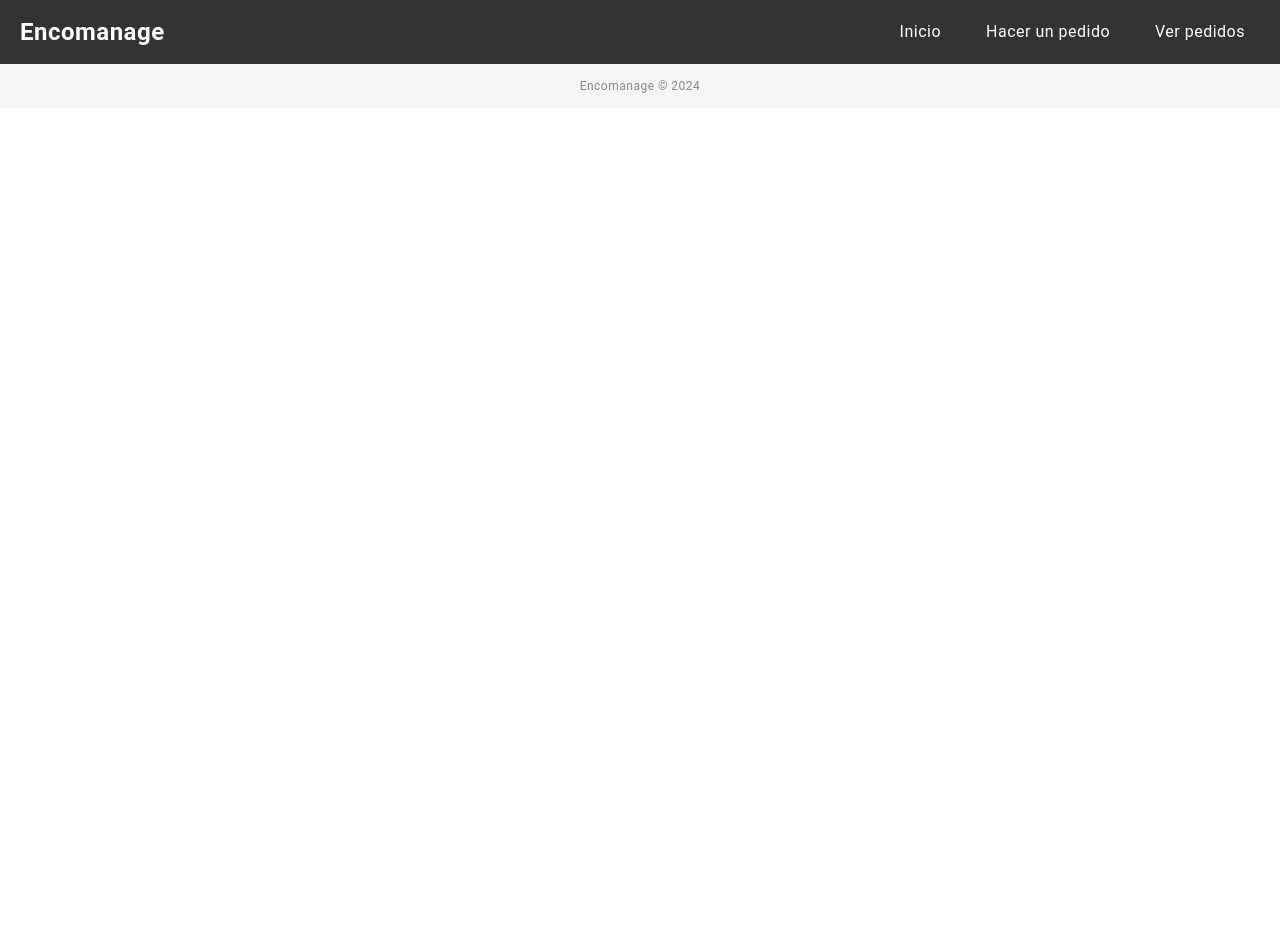
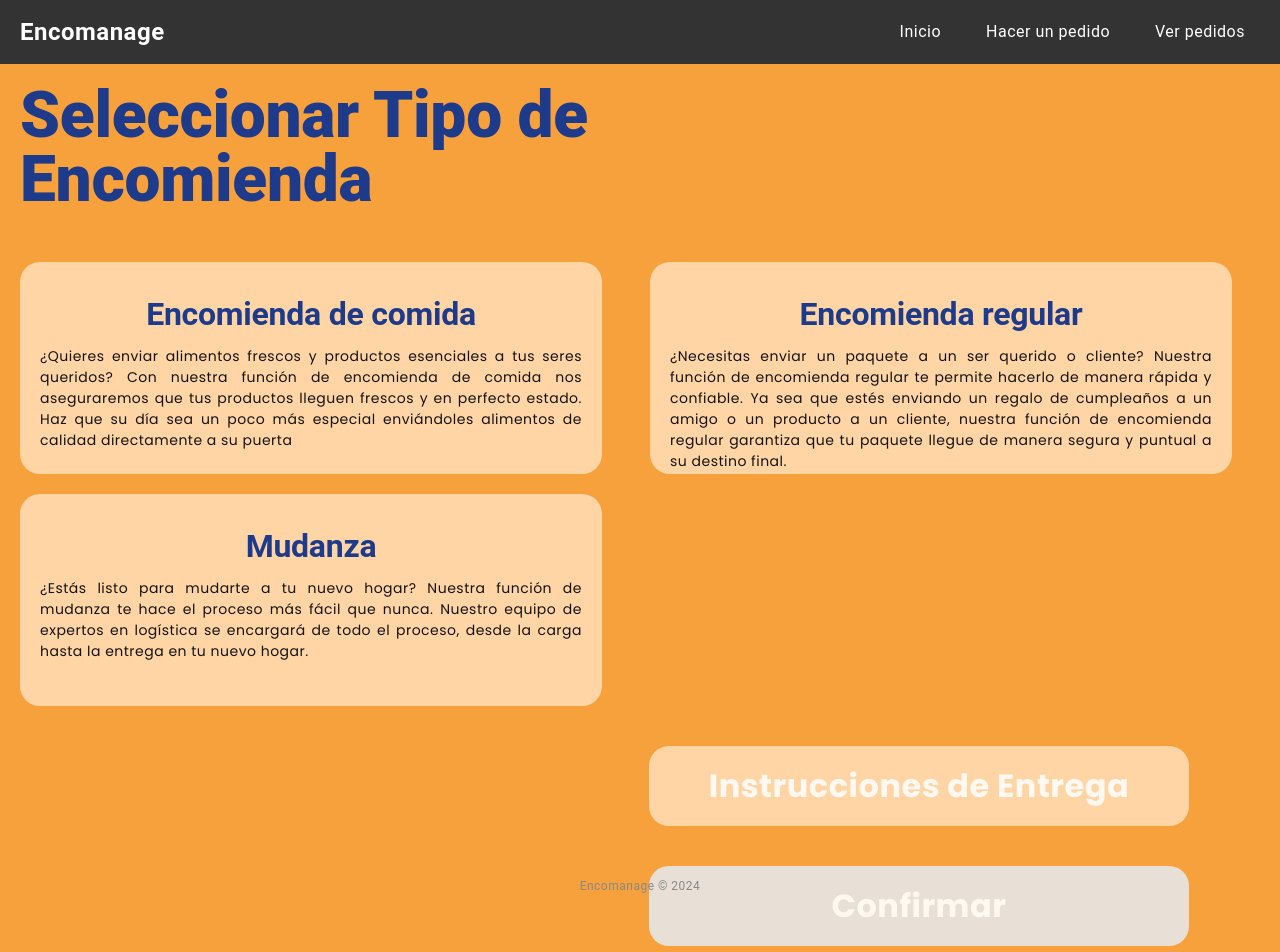
Before and after one commit to EncoManage/app-encomanage, an Angular app: page /seleccionar-encomienda in a window 1280 px wide. Before the commit this address led to /. Shown: the top 952 px of the page. Before the commit the page ends 800 px from the top, so only its background shows below. Built offline with nearby package versions, Linux system fonts and the light colour scheme.

Commit message:
feat:se implemento un nuevo componente seleccionar-encomienda, se implementaron sus etiquetas y sus selectores en css, tambien se hizo una funcion para extrer el tipo de encomienda seleccionada cuando se hace click en su respectivo boton

```diff
--- a/src/app/hacer-pedido/create-order/create-order.component.ts
+++ b/src/app/hacer-pedido/create-order/create-order.component.ts
@@ -1,5 +1,6 @@
 import { Component } from '@angular/core';
 import { OrderRequest } from '../model/order-request.model';
+import { Router } from '@angular/router';
 
 @Component({
   selector: 'app-create-order',
@@ -13,8 +14,11 @@ export class CreateOrderComponent {
     express_shipping: false
   };
 
+  constructor(private router: Router) {}
+
   onSelectEncomienda():void{
     console.log('Seleccionar Tipo de Encomienda clicado');
+    this.router.navigate(['/hacer-pedido/seleccionar-encomienda']);
   }
 
   onToggleExpressShipping(): void{
--- a/src/app/hacer-pedido/hacer-pedido-routing.module.ts
+++ b/src/app/hacer-pedido/hacer-pedido-routing.module.ts
@@ -2,10 +2,12 @@ import { NgModule } from '@angular/core';
 import { RouterModule, Routes } from '@angular/router';
 import { HacerPedidoComponent } from './hacer-pedido.component';
 import { CreateOrderComponent } from './create-order/create-order.component';
+import { SeleccionarEncomiendaComponent } from './seleccionar-encomienda/seleccionar-encomienda.component';
 
 const routes: Routes = [
   { path: '', component: HacerPedidoComponent },
-  { path: 'create-order', component: CreateOrderComponent }
+  { path: 'create-order', component: CreateOrderComponent },
+  { path: 'seleccionar-encomienda', component: SeleccionarEncomiendaComponent }
 ];
 
 @NgModule({
--- a/src/app/hacer-pedido/hacer-pedido.module.ts
+++ b/src/app/hacer-pedido/hacer-pedido.module.ts
@@ -5,12 +5,14 @@ import { FormsModule } from '@angular/forms';
 import { HacerPedidoRoutingModule } from './hacer-pedido-routing.module';
 import { HacerPedidoComponent } from './hacer-pedido.component';
 import { CreateOrderComponent } from './create-order/create-order.component';
+import { SeleccionarEncomiendaComponent } from './seleccionar-encomienda/seleccionar-encomienda.component';
 
 
 @NgModule({
   declarations: [
     HacerPedidoComponent,
-    CreateOrderComponent
+    CreateOrderComponent,
+    SeleccionarEncomiendaComponent
   ],
   imports: [
     CommonModule,
--- a/src/app/hacer-pedido/model/order-request.model.ts
+++ b/src/app/hacer-pedido/model/order-request.model.ts
@@ -2,4 +2,5 @@ export interface OrderRequest{
     shipping_address: string;
     pickup_address: string;
     express_shipping: boolean;
+    // tipo_encomienda: string;
 }
--- /dev/null
+++ b/src/app/hacer-pedido/seleccionar-encomienda/seleccionar-encomienda.component.css
@@ -0,0 +1,124 @@
+body {
+    font-family: 'Poppins', sans-serif;
+    margin: 0;
+    padding: 0;
+    display: flex;
+    justify-content: center;
+    align-items: flex-start;
+    height: 100vh;
+    background-color: #F6A13C;
+}
+
+.Seleccionar-Tipo-Encomienda {
+    display: flex;
+    flex-direction: column;
+    align-items: flex-end;
+    padding: 20px;
+    width: 1440px;
+    /* max-width: 1200px; */
+    background-color: #F6A13C;
+}
+
+.Title {
+    align-self: flex-start;
+}
+
+.Title h1 {
+    color: #1E3A8A;
+    font-size: 64px;
+    font-weight: 900;
+    margin-bottom: 50px;
+    width: 70%;
+}
+
+.Tipo-Encomiendas {
+    display: grid;
+    grid-template-columns: 1fr 1fr;
+    gap: 20px;
+    width: 100%;
+    margin-bottom: 20px;
+}
+
+.encomienda-card {
+    background-color: #FFD5A5;
+    border-radius: 20px;
+    padding: 20px;
+    box-sizing: border-box;
+    color: #1E3A8A;
+    width: 582px;
+    height: 212px;
+    cursor: pointer; /* Cambia el cursor a pointer */
+    user-select: none; /* Desactiva la selección de texto */
+}
+
+.encomienda-card h1 {
+    font-size: 32px;
+    margin-bottom: 10px;
+    font-weight:700;
+    text-align: center;
+    margin-bottom: 0px;
+}
+
+.encomienda-card p {
+    font-size: 14px;
+    line-height: 1.5;
+    color: #131313;
+    text-align: justify;
+}
+
+.encomienda-card:hover{
+    background-color: #FBB768;
+}
+
+.Mudanza {
+    grid-column: 1 / span 1;
+}
+
+.Botones-Inferiores {
+    display: flex;
+    flex-direction: column;
+    align-items: center;
+    width: 55%;
+    /* max-width: 600px; */
+    /* margin-top: 20px; */
+}
+
+.button-Instrucciones-Entrega {
+    display: block;
+    padding: 20px;
+    margin: 20px;
+    text-align: center;
+    background-color: #FFD5A5;
+    color: #FFF9F2;
+    text-decoration: none;
+    border-radius: 20px;
+    font-size: 32px;
+    font-weight: bold;
+    width: 500px;
+    height: 40px;
+    align-content: center;
+}
+
+.button-Confirmar{
+    display: block;
+    padding: 20px;
+    margin: 20px;
+    text-align: center;
+    background-color: #E8E0D7;
+    color: #FFF9F2;
+    text-decoration: none;
+    border-radius: 20px;
+    font-size: 32px;
+    font-weight: bold;
+    width: 500px;
+    height: 40px;
+    align-content: center;
+}
+
+.button-Instrucciones-Entrega:hover{
+    background-color: #FBB768;
+}
+
+/* .button-Confirmar:hover{
+    background-color: #FBB768;
+} */
--- /dev/null
+++ b/src/app/hacer-pedido/seleccionar-encomienda/seleccionar-encomienda.component.html
@@ -0,0 +1,33 @@
+<body>
+    <div class="Seleccionar-Tipo-Encomienda">
+        <div class="Title">
+            <h1>Seleccionar Tipo de Encomienda</h1>
+        </div>
+        <div class="Tipo-Encomiendas">
+            <div class="Encomienda-Comida encomienda-card" (click)="selectEncomienda('Encomienda de comida')">
+                <h1>Encomienda de comida</h1>
+                <p>¿Quieres enviar alimentos frescos y productos esenciales a tus seres queridos?
+                    Con nuestra función de encomienda de comida nos aseguraremos que tus productos lleguen
+                    frescos y en perfecto estado. Haz que su día sea un poco más especial enviándoles
+                    alimentos de calidad directamente a su puerta</p>
+            </div>
+            <div class="Encomienda-Regular encomienda-card"  (click)="selectEncomienda('Encomienda regular')">
+                <h1>Encomienda regular</h1>
+                <p>¿Necesitas enviar un paquete a un ser querido o cliente? Nuestra función de encomienda
+                    regular te permite hacerlo de manera rápida y confiable. Ya sea que estés enviando un regalo
+                     de cumpleaños a un amigo o un producto a un cliente, nuestra función de encomienda regular garantiza
+                      que tu paquete llegue de manera segura y puntual a su destino final.</p>
+            </div>
+            <div class="Mudanza encomienda-card" (click)="selectEncomienda('Mudanza')">
+                <h1>Mudanza</h1>
+                <p>¿Estás listo para mudarte a tu nuevo hogar? Nuestra función de mudanza te hace el proceso más fácil
+                    que nunca. Nuestro equipo de expertos en logística se encargará de todo el proceso, desde la carga
+                     hasta la entrega en tu nuevo hogar.</p>
+            </div>
+        </div>
+        <div class="Botones-Inferiores">
+        <a href="javascript:void(0)" class="button-Instrucciones-Entrega">Instrucciones de Entrega</a>
+        <a href="javascript:void(0)" class="button-Confirmar">Confirmar</a>
+    </div>
+    </div>
+</body>
--- /dev/null
+++ b/src/app/hacer-pedido/seleccionar-encomienda/seleccionar-encomienda.component.ts
@@ -0,0 +1,12 @@
+import { Component } from '@angular/core';
+
+@Component({
+  selector: 'app-seleccionar-encomienda',
+  templateUrl: './seleccionar-encomienda.component.html',
+  styleUrl: './seleccionar-encomienda.component.css'
+})
+export class SeleccionarEncomiendaComponent {
+  selectEncomienda(tipoEncomienda: string) {
+    console.log(`Tipo de Encomienda seleccionado: ${tipoEncomienda}`);
+  }
+}
```
Also changed, not shown: 1 other file (tests, documents, lock files or other folders).
